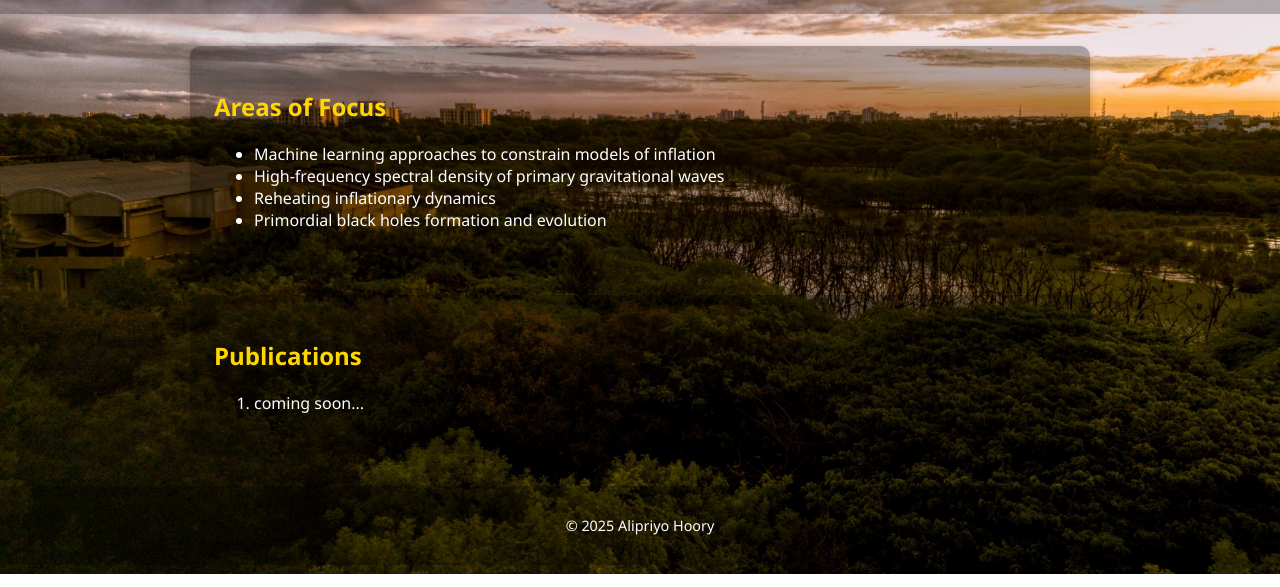
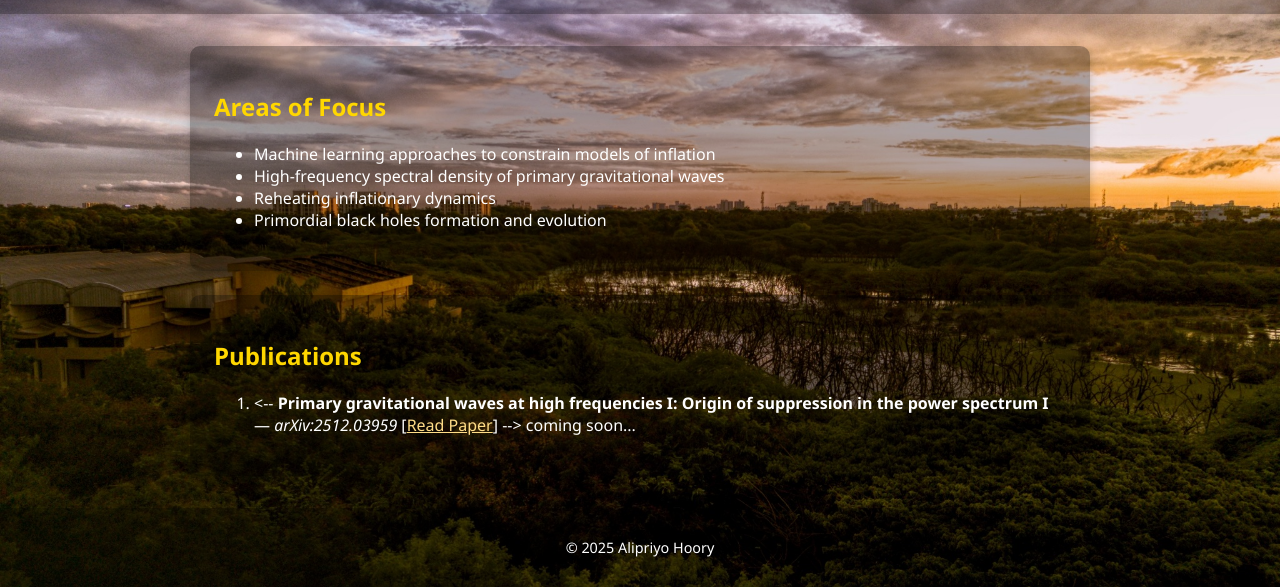
Before and after one commit to Alipriyo12cosmology/alipriyo-cosmo, a plain HTML site: page areas.html in a window 1280 px wide. Shown: the part 226-813 px from the top of the page. Drawn offline with Linux system fonts and the light colour scheme.

Commit message:
Update areas.html

```diff
--- a/areas.html
+++ b/areas.html
@@ -51,9 +51,9 @@
       <h2>Publications</h2>
       <ol>
         <li>
-<!--           <strong>Effects of regularization and smooth transitions on primary gravitational waves I</strong>
-          — <em>arXiv:2301.01641</em>
-          [<a href="https://arxiv.org/abs/2301.01641" target="_blank">Read Paper</a>] -->
+<--           <strong>Primary gravitational waves at high frequencies I: Origin of suppression in the power spectrum I</strong>
+          — <em>arXiv:2512.03959</em>
+          [<a href="https://arxiv.org/abs/2512.03959" target="_blank">Read Paper</a>] -->
           coming soon...
         </li>
       </ol>
```
